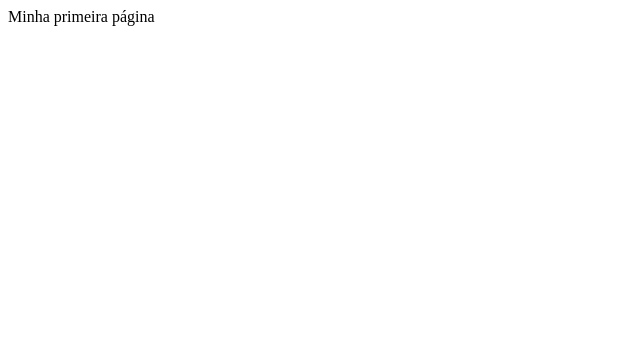
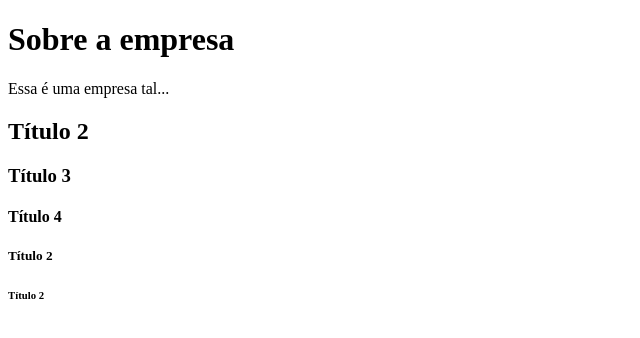
Before and after one commit to eduardocesarmaia13/WebApplication, a plain HTML site: page projeto.html in a window 1280 px wide. Shown: the whole page, without its empty margins (0-640 px from the left). Drawn offline with Linux system fonts and the light colour scheme.

Commit message:
Cabeçalhos

```diff
--- a/projeto.html
+++ b/projeto.html
@@ -2,16 +2,21 @@
 <html>
 
     <head>
-
         <title>
         Meu site
         </title>
         <meta charset="utf-8">
-
     </head>
 
     <body>
-        Minha primeira página
+        <h1>Sobre a empresa</h1>
+        Essa é uma empresa tal...
+
+        <h2>Título 2</h2>
+        <h3>Título 3</h3>
+        <h4>Título 4</h4>
+        <h5>Título 2</h5>
+        <h6>Título 2</h6>
     </body>
 
 </html>
```
